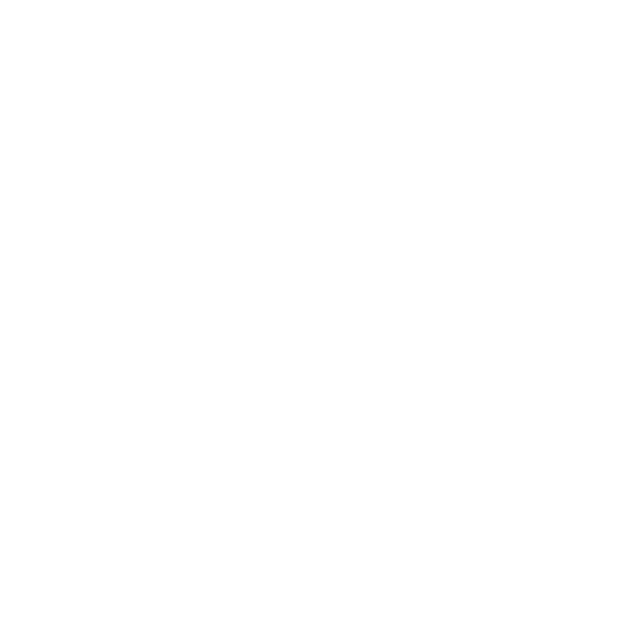
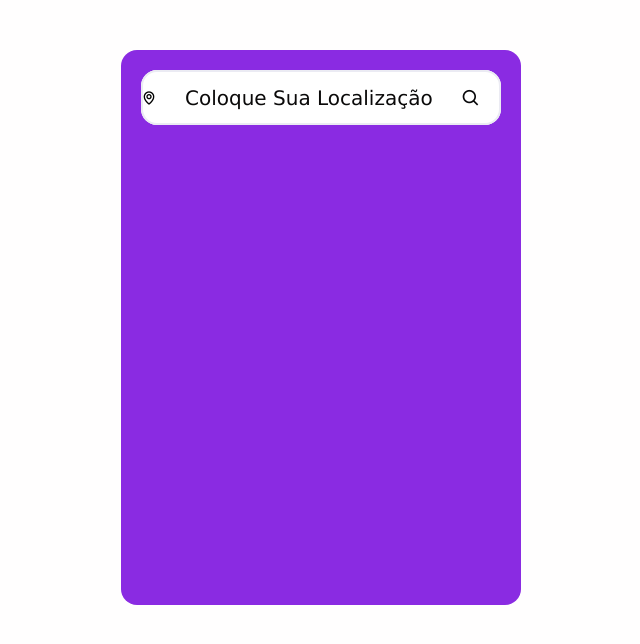
Before and after one commit to Muhlittle/beggins, a plain HTML site: page weather app/index.html in a window 1280 px wide. Shown: the whole page, without its empty margins (319-959 px from the left). Drawn offline with nearby package versions, Linux system fonts and the light colour scheme.

Commit message:
2°commit

```diff
--- a/weather app/index.html
+++ b/weather app/index.html
@@ -0,0 +1,20 @@
+<!DOCTYPE html>
+<html lang="en">
+<head>
+    <meta charset="UTF-8">
+    <meta name="viewport" content="width=device-width, initial-scale=1.0">
+    <link href='https://unpkg.com/boxicons@2.1.4/css/boxicons.min.css' rel='stylesheet'>
+    <link rel="stylesheet" href="styles/style.css">
+    <title>Weather app</title>
+</head>
+<body>
+        <div class="container">
+            <div class="search-box">
+                <i class='bx bx-map'></i>
+                <input type="text" placeholder="coloque sua localização">
+                <button class="bx bx-search" ></button>
+            </div>
+        </div>
+<script src="script.js"></script>
+</body>
+</html>
--- a/weather app/styles/style.css
+++ b/weather app/styles/style.css
@@ -3,62 +3,65 @@
     margin: 0;
     padding: 0;
     box-sizing: border-box;
+    font-family: 'Lucida Sans', 'Lucida Sans Regular', 'Lucida Grande', 'Lucida Sans Unicode', Verdana, sans-serif;
 }
 
-/* Reset for Typography */
-body, h1, h2, h3, h4, h5, h6, p, a, button {
-    font-family: 'Roboto', sans-serif;
-    font-size: 16px;
-    line-height: 1.5;
-    color: #333;
-    text-decoration: none;
+body {
+    display: flex;
+    justify-content: center;
+    align-items: center;
+    min-width: 100vh;
+    background-color: #fffefe;
+    margin-top: 50px;
+}
+.container{
+    position: relative;
+    width: 400px;
+    height: 555px;
+    background-color: blueviolet;
+    border-radius: 16px;
+    padding: 20px;
 }
 
-/* Reset for List */
-ul, ol {
-    list-style-type: none;
+.search-box{
+    position: relative;
+    width: 100%;
+    height: 55px;
+    background-color: rgb(255, 255, 255);
+    display: flex;
+    align-items: center;
+    border-radius: 16px;
+    padding: 0px;
 }
 
-/* Reset for Image */
-img {
-    max-width: 100%;
-    height: auto;
+.search-box input{
+    position: absolute;
+    width: 100%;
+    height: 100%;
+    background: transparent;
+    border: 2px solid rgb(235, 235, 243);
+    outline: none;
+    border-radius: 16px;
+    font-size: 20px ;
+    color: #08080a;
+    text-transform: uppercase;
+    padding: 0 48px 0 42px;
 }
 
-/* Reset for Button */
-button {
-    background-color: transparent;
-    border: none;
-    cursor: pointer;
+.search-box input::placeholder{
+    color: #0a0909;
+    text-transform: capitalize;
 }
 
-/* Reset for Input */
-input[type="text"], input[type="email"], input[type="password"], input[type="search"], input[type="number"], input[type="tel"], input[type="url"], input[type="date"], input[type="month"], input[type="week"], input[type="time"], input[type="datetime-local"], input[type="color"], input[type="checkbox"], input[type="radio"], textarea {
-    -webkit-appearance: none;
-    -moz-appearance: none;
-    appearance: none;
-    border: 1px solid #ccc;
-    border-radius: 0;
-    padding: 6px 10px;
-    background-color: #fff;
-    font-size: 14px;
-    line-height: 1.5;
-    color: #333;
+.search-box button{
+    position: absolute;
+    right: 0;
+    width: 40px;
+    height: 100%;
+    background: transparent;
+    border: none;
+    outline: none;
+    font-size: 20px;
+    color: #08080a;
+    padding: 0 40px 0 5px;
 }
-
-/* Reset for Form */
-form {
-    display: block;
-    margin-top: 0em;
-}
-
-/* Reset for Table */
-table {
-    border-collapse: collapse;
-    width: 100%;
-}
-
-th, td {
-    padding: 8px;
-    text-align: left;
-}
```
